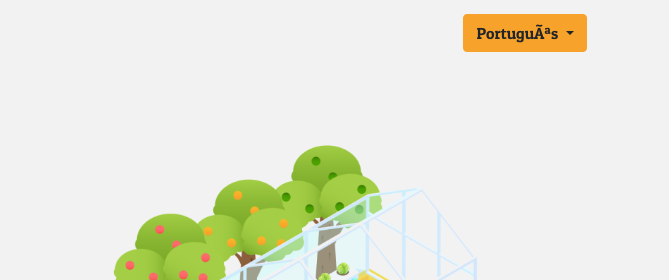
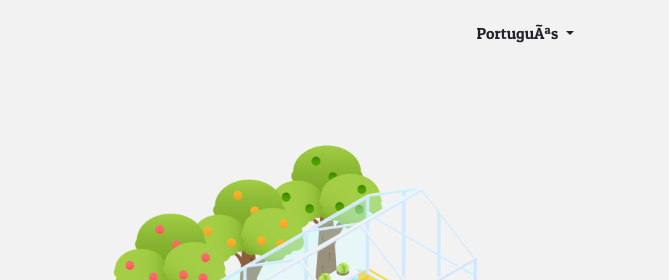
Before and after one commit to Wanghley/PlantAI, a website: page src/index.html in a window 1280 px wide. Shown: the top 280 px of the page, 611-1280 px from the left. Drawn offline with nearby package versions, Linux system fonts and the light colour scheme; files that its build step writes are made by us from their sources; some icons are missing; files whose address does not match are found by name.

Commit message:
trocada cor do botão de selção de idioma

```diff
--- a/src/assets/css/style.css
+++ b/src/assets/css/style.css
@@ -1,6 +1,6 @@
-.btn{
-    background-color: #F7A22B !important;
-    border-color: #F7A22B !important;
+.btn-primary{
+    background-color: #F7A22B;
+    border-color: #F7A22B;
 }
 #conheca {
     margin: auto;
```
